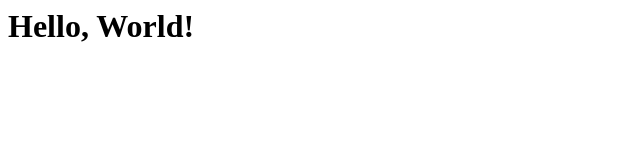
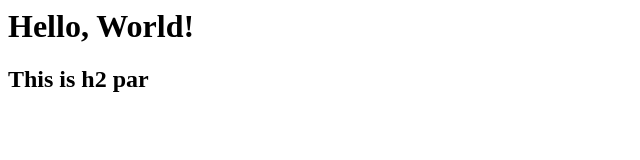
Before and after one commit to outsmartu/hello, a plain HTML site: page hello.html in a window 1280 px wide. Shown: the whole page, without its empty margins (0-640 px from the left). Drawn offline with Linux system fonts and the light colour scheme.

Commit message:
Commited h2 par
Added h2 paragraph

```diff
--- a/hello.html
+++ b/hello.html
@@ -3,5 +3,6 @@
   </head>
   <body>
     <h1>Hello, World!</h1>
+    <h2>This is h2 par</h2>
   </body>
 </html>
```
